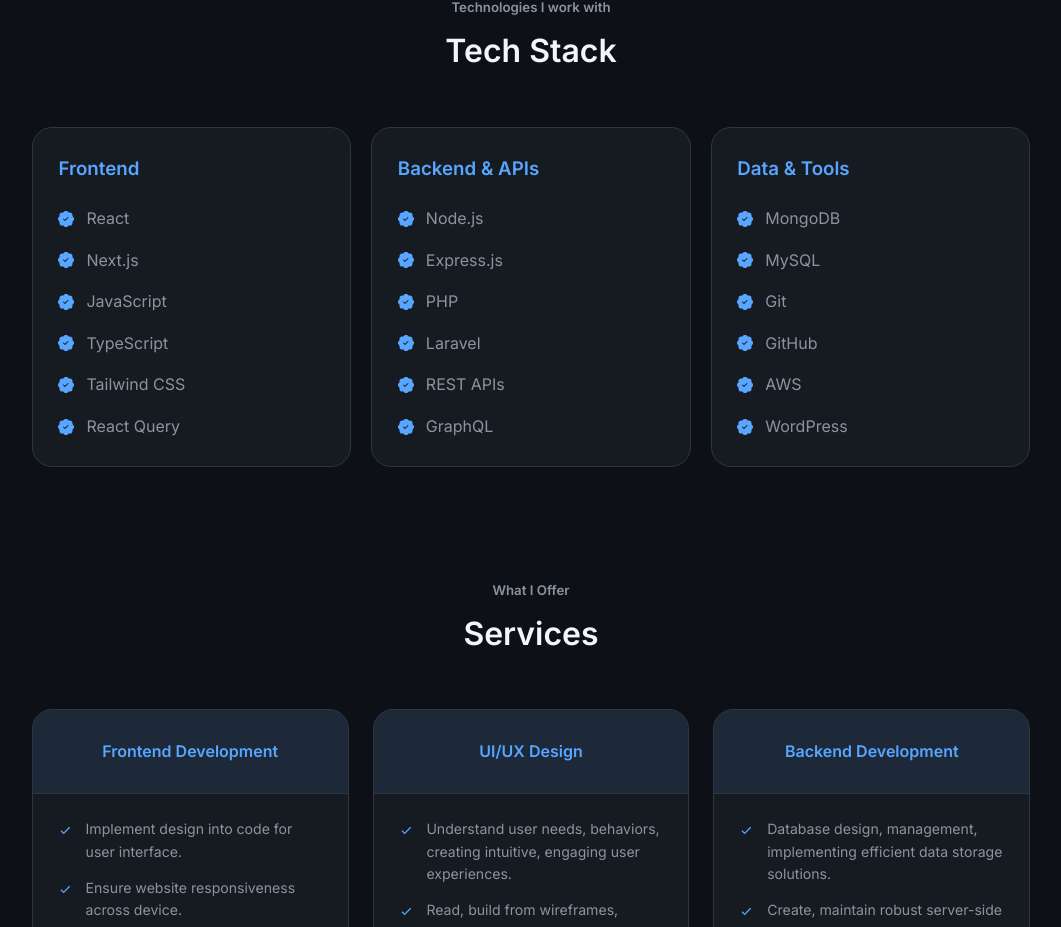
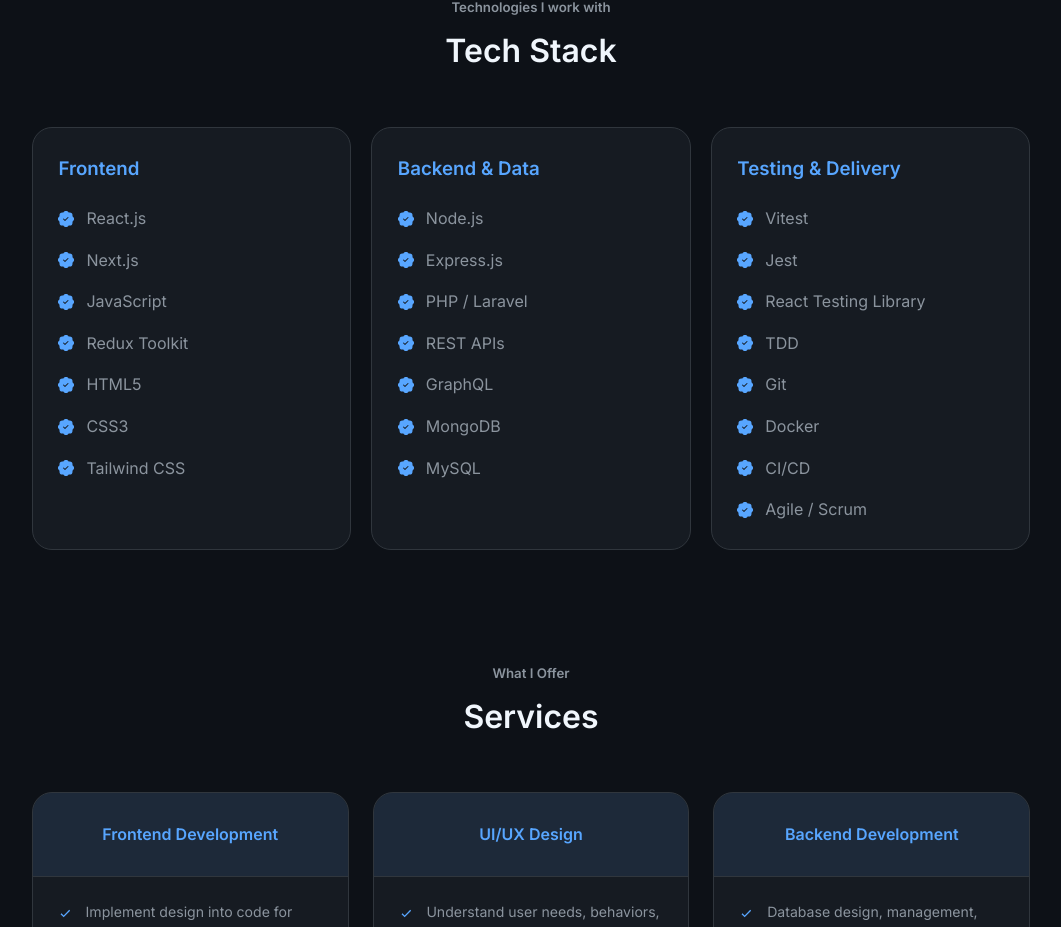
Before and after one commit to abiasV/abiasV.github.io, a React (Create React App) app: page / in a window 1280 px wide. Shown: the part 5053-5980 px from the top of the page, without its empty margins (109-1170 px from the left). Built offline with nearby package versions, Linux system fonts and the light colour scheme.

Commit message:
Align tech stack with current resume

```diff
--- a/src/components/experience/Experience.jsx
+++ b/src/components/experience/Experience.jsx
@@ -4,15 +4,40 @@
 const groups = [
   {
     title: "Frontend",
-    skills: ["React", "Next.js", "JavaScript", "TypeScript", "Tailwind CSS", "React Query"],
+    skills: [
+      "React.js",
+      "Next.js",
+      "JavaScript",
+      "Redux Toolkit",
+      "HTML5",
+      "CSS3",
+      "Tailwind CSS",
+    ],
   },
   {
-    title: "Backend & APIs",
-    skills: ["Node.js", "Express.js", "PHP", "Laravel", "REST APIs", "GraphQL"],
+    title: "Backend & Data",
+    skills: [
+      "Node.js",
+      "Express.js",
+      "PHP / Laravel",
+      "REST APIs",
+      "GraphQL",
+      "MongoDB",
+      "MySQL",
+    ],
   },
   {
-    title: "Data & Tools",
-    skills: ["MongoDB", "MySQL", "Git", "GitHub", "AWS", "WordPress"],
+    title: "Testing & Delivery",
+    skills: [
+      "Vitest",
+      "Jest",
+      "React Testing Library",
+      "TDD",
+      "Git",
+      "Docker",
+      "CI/CD",
+      "Agile / Scrum",
+    ],
   },
 ];
 
```
